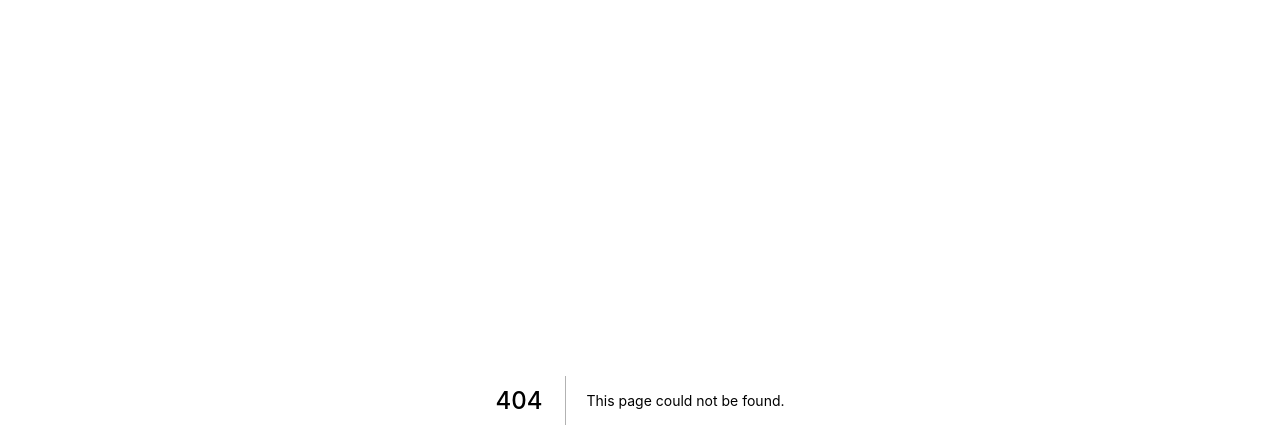
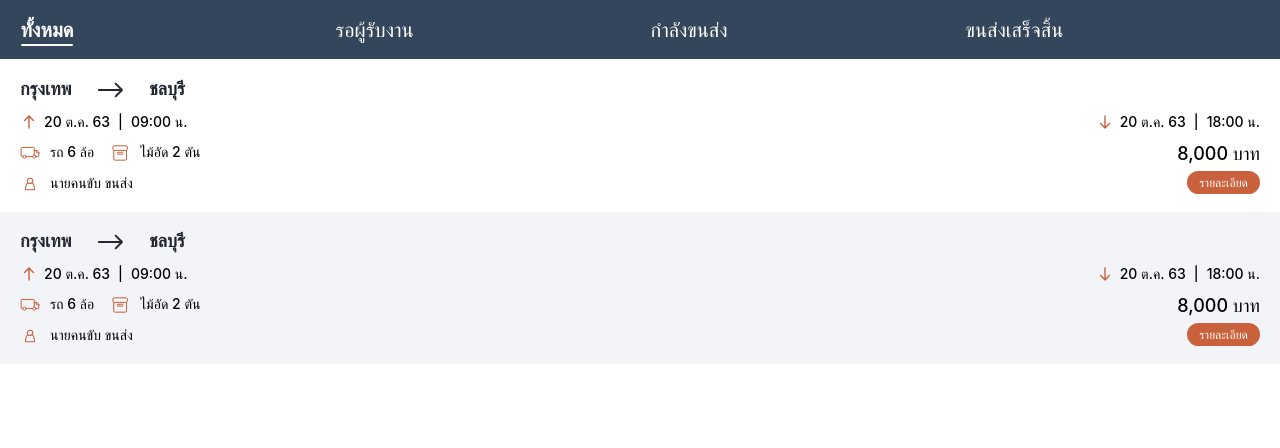
Before and after one commit to logpost/logpost-www, a Next.js app: page /shipper/jobs in a window 1280 px wide. Before the commit this address had no page. Shown: the top 448 px of the page. Built offline with nearby package versions, Linux system fonts and the light colour scheme; a web font is replaced by a local one.

Commit message:
[+] add : job card and shipper job status page

```diff
--- a/components/common/Icon.tsx
+++ b/components/common/Icon.tsx
@@ -71,6 +71,7 @@ const PersonIcon = () => (
     viewBox="0 0 38 39"
   >
     <path
+      id="person"
       stroke="#34475C"
       strokeWidth="1.2"
       d="M14.814 16.664c1.002 1.1 2.534 1.787 4.21 1.787 3.014 0 5.459-2.267 5.459-5.064 0-2.796-2.445-5.063-5.46-5.063s-5.46 2.267-5.46 5.063c0 1.243.45 2.395 1.251 3.277zm0 0c-3.65 2.867-4.54 9.962-4.752 12.805-.05.665.524 1.207 1.243 1.207h15.39c.719 0 1.293-.542 1.243-1.207-.212-2.843-1.103-9.938-4.752-12.805"
@@ -129,6 +130,7 @@ const TruckIcon = () => (
     viewBox="0 0 61 60"
   >
     <path
+      id="truck"
       stroke="#000"
       strokeLinecap="round"
       strokeLinejoin="round"
@@ -195,6 +197,30 @@ const CancelIcon = () => (
   </svg>
 )
 
+const RightArrowLine = () => (
+  <svg xmlns="http://www.w3.org/2000/svg" width="27" height="23" fill="none" viewBox="0 0 27 23">
+    <path fill="#232830" d="M2 11c-.552 0-1 .448-1 1s.448 1 1 1v-2zm23.707 1.707c.39-.39.39-1.024 0-1.414l-6.364-6.364c-.39-.39-1.023-.39-1.414 0-.39.39-.39 1.024 0 1.414L23.586 12l-5.657 5.657c-.39.39-.39 1.023 0 1.414.39.39 1.024.39 1.414 0l6.364-6.364zM2 13h23v-2H2v2z"/>
+  </svg>
+)
+
+const DownArrowLine = () => (
+  <svg xmlns="http://www.w3.org/2000/svg" width="18" height="18" fill="none" viewBox="0 0 18 18">
+      <path fill="#C8613D" d="M9.7 3c0-.387-.313-.7-.7-.7-.387 0-.7.313-.7.7h1.4zM8.505 15.495c.273.273.717.273.99 0l4.455-4.455c.273-.273.273-.716 0-.99-.274-.273-.717-.273-.99 0L9 14.01l-3.96-3.96c-.273-.273-.716-.273-.99 0-.273.274-.273.717 0 .99l4.455 4.455zM8.3 3v12h1.4V3H8.3z"/>
+  </svg>
+)
+
+const UpArrowLine = () => (
+  <svg xmlns="http://www.w3.org/2000/svg" width="18" height="18" fill="none" viewBox="0 0 18 18">
+      <path fill="#C8613D" d="M8.3 15c0 .387.313.7.7.7.387 0 .7-.313.7-.7H8.3zM9.495 2.505c-.273-.273-.717-.273-.99 0L4.05 6.96c-.273.273-.273.716 0 .99.274.273.717.273.99 0L9 3.99l3.96 3.96c.273.273.716.273.99 0 .273-.274.273-.717 0-.99L9.495 2.505zM9.7 15V3H8.3v12h1.4z"/>
+  </svg>
+)
+
+const ProductIcon = () => (
+  <svg xmlns="http://www.w3.org/2000/svg" width="20" height="20" fill="none" viewBox="0 0 20 20">
+    <path stroke="#C8613D" d="M3.752 7.368h12.782m-12.782 0v8.647c0 .623.505 1.128 1.128 1.128h10.526c.623 0 1.128-.505 1.128-1.128V7.368m-12.782 0c-.415 0-.752-.336-.752-.751V3.609c0-.415.337-.752.752-.752h12.782c.415 0 .752.337.752.752v3.008c0 .415-.337.751-.752.751m-8.647 3.76H12.4c.207 0 .376-.168.376-.376V9.624c0-.208-.169-.376-.377-.376h-4.51c-.208 0-.377.168-.377.376v1.128c0 .207.169.376.376.376z"/>
+  </svg>
+)
+
 export {
   LogpostIcon,
   EmailConfirmation,
@@ -206,4 +232,8 @@ export {
   SuccessIcon,
   RightArrow,
   CancelIcon,
+  RightArrowLine,
+  DownArrowLine,
+  UpArrowLine,
+  ProductIcon
 }
--- /dev/null
+++ b/components/common/JobCard.tsx
@@ -0,0 +1,142 @@
+import React from "react"
+import styled from "styled-components"
+import { PrimaryButton } from "../styles/GlobalComponents"
+import {
+  DownArrowLine,
+  PersonIcon,
+  ProductIcon,
+  RightArrowLine,
+  TruckIcon,
+  UpArrowLine,
+} from "./Icon"
+
+const CardContainer = styled.div`
+  display: flex;
+  padding: 1.8rem 2rem;
+  flex-direction: column;
+  font-size: 14px;
+  font-weight: 500;
+
+  &:nth-child(even) {
+    background-color: hsl(220, 27%, 96%);
+  }
+
+  > div:not(:last-child) {
+    margin-bottom: 1.2rem;
+  }
+`
+
+const Locations = styled.div`
+  display: flex;
+  width: 16.5rem;
+  justify-content: space-between;
+  font-size: 1.8rem;
+  font-weight: bold;
+  color: hsl(217, 16%, 16%);
+`
+
+const DateAndTime = styled.div`
+  display: flex;
+
+  svg {
+    margin-right: 0.6rem;
+  }
+
+  span {
+    margin: 0 0.8rem;
+  }
+`
+
+const PrimaryButtonCustom = styled(PrimaryButton)`
+  box-shadow: none;
+  font-size: 1.2rem;
+  padding: 0.4rem 1.2rem;
+  align-self: flex-end;
+`
+
+const DetailRow = styled.div`
+  display: flex;
+  justify-content: space-between;
+  flex-flow: wrap;
+`
+
+const DetailColumn = styled.div`
+  display: flex;
+  flex-direction: column;
+  justify-content: space-between;
+
+  span {
+    font-size: 1.8rem;
+    margin-bottom: 0.6rem;
+  }
+`
+
+const Detail = styled.div`
+  display: flex;
+  margin-right: 1.6rem;
+
+  svg {
+    width: 2rem;
+    height: 2rem;
+    margin-right: 1rem;
+
+    path {
+      stroke: hsl(16, 56%, 51%);
+
+      &#person {
+        stroke-width: 0.2rem;
+      }
+
+      &#truck {
+        stroke-width: 0.3rem;
+      }
+    }
+  }
+`
+
+const JobCard = () => {
+
+  return (
+    <CardContainer>
+      <Locations>
+        กรุงเทพ
+        <RightArrowLine />
+        ชลบุรี
+      </Locations>
+      <DetailRow>
+        <DateAndTime>
+          <UpArrowLine />
+          20 ต.ค. 63 <span>|</span> 09:00 น.
+        </DateAndTime>
+        <DateAndTime>
+          <DownArrowLine />
+          20 ต.ค. 63 <span>|</span> 18:00 น.
+        </DateAndTime>
+      </DetailRow>
+      <DetailRow>
+        <DetailColumn>
+          <DetailRow>
+            <Detail>
+              <TruckIcon />
+              รถ 6 ล้อ
+            </Detail>
+            <Detail>
+              <ProductIcon />
+              ไม้อัด 2 ตัน
+            </Detail>
+          </DetailRow>
+          <Detail>
+            <PersonIcon />
+            นายคนขับ ขนส่ง
+          </Detail>
+        </DetailColumn>
+        <DetailColumn>
+          <span>8,000 บาท</span>
+          <PrimaryButtonCustom>รายละเอียด</PrimaryButtonCustom>
+        </DetailColumn>
+      </DetailRow>
+    </CardContainer>
+  )
+}
+
+export default JobCard
--- /dev/null
+++ b/components/common/ScrollableTab.tsx
@@ -0,0 +1,106 @@
+import React, { useRef } from "react"
+import styled from "styled-components"
+
+interface ScrollableInterface {
+  currentTab: string
+  setCurrentTab: (nextTab: string) => void
+	tabs: {
+		name: string
+		content: string
+	}[]
+	scrollAtIndex: number
+}
+
+const StatusTab = styled.div`
+  position: fixed;
+  left: 0;
+  right: 0;
+  overflow-x: auto;
+  white-space: nowrap;
+  background-color: hsl(212, 28%, 28%);
+  padding: 1.75rem 1rem;
+  display: flex;
+`
+
+const Line = styled.div`
+  background: white;
+  width: 100%;
+  height: 0.2rem;
+  border-radius: 10rem;
+  position: absolute;
+  bottom: -0.4rem;
+`
+
+const StatusItem = styled.button`
+  font-size: 2rem;
+  width: 120%;
+  color: white;
+  display: flex;
+  flex-direction: column;
+  padding: 0 1.05rem;
+  outline: none;
+
+  > div {
+    position: relative;
+
+    &:before {
+      content: attr(data-content);
+      display: block;
+      font-weight: bold;
+      height: 0;
+      visibility: ${(props) =>
+        props.name === props.value ? "visible" : "hidden"};
+    }
+
+    &:after {
+      content: attr(data-content);
+      visibility: ${(props) =>
+        props.name === props.value ? "hidden" : "visible"};
+    }
+
+    ${Line} {
+      display: ${(props) => (props.name === props.value ? "block" : "none")};
+    }
+  }
+`
+
+const ScrollableTab = (props: ScrollableInterface) => {
+  const { currentTab, setCurrentTab, tabs, scrollAtIndex } = props
+  const ref = useRef(null)
+
+  const changeTab = (nextTab: string, tabIndex: number) => {
+    if (tabIndex >= scrollAtIndex) {
+      ref.current.scrollLeft += 200
+    } else {
+			ref.current.scrollLeft -= 200
+		}
+    setCurrentTab(nextTab)
+  }
+
+	const TabItems = () => {
+		const listOfItems = []
+    tabs.map((item, tabIndex) => {
+      listOfItems.push(
+        <StatusItem
+				key={tabIndex}
+        name={item.name}
+        value={currentTab}
+        onClick={() => changeTab(item.name, tabIndex)}
+      >
+        <div data-content={item.content}>
+          <Line />
+        </div>
+      </StatusItem>
+      )
+    })
+    return listOfItems
+	}
+
+  return (
+    <StatusTab ref={ref}>
+			{TabItems()}
+    </StatusTab>
+  )
+}
+
+export default ScrollableTab
--- /dev/null
+++ b/pages/shipper/jobs/index.tsx
@@ -0,0 +1,54 @@
+import React, { useState, useEffect, useRef } from "react"
+import styled from "styled-components"
+import JobCard from "../../../components/common/JobCard"
+import { useRouter } from "next/router"
+import ScrollableTab from "../../../components/common/ScrollableTab"
+
+const JobContainer = styled.div`
+  padding-top: 6rem;
+`
+
+const JobStatusPage = () => {
+  const router = useRouter()
+  const [status, setStatus] = useState("all")
+
+  useEffect(() => {
+    setStatus(router.query.status as string)
+  }, [router.query])
+
+  const changeStatus = (nextStatus: string) => {
+    setStatus(nextStatus)
+    router.push(
+      {
+        pathname: `/shipper/jobs/`,
+        query: {
+          status: nextStatus,
+        },
+      },
+      undefined,
+      { shallow: true }
+    )
+  }
+
+  return (
+    <div>
+      <ScrollableTab
+        currentTab={status || "all"}
+        setCurrentTab={changeStatus}
+        tabs={[
+          { name: "all", content: "ทั้งหมด" },
+          { name: "waiting", content: "รอผู้รับงาน" },
+          { name: "shipping", content: "กำลังขนส่ง" },
+          { name: "finished", content: "ขนส่งเสร็จสิ้น"},
+        ]}
+        scrollAtIndex={3}
+      />
+      <JobContainer>
+        <JobCard />
+        <JobCard />
+      </JobContainer>
+    </div>
+  )
+}
+
+export default JobStatusPage
```
Also changed, not shown: 1 other file (tests, documents, lock files or other folders).
